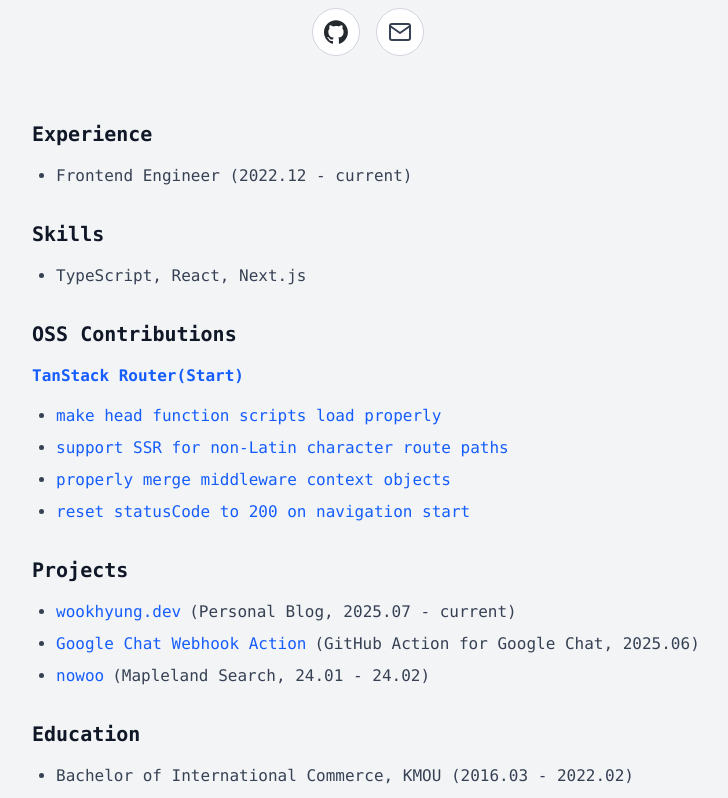
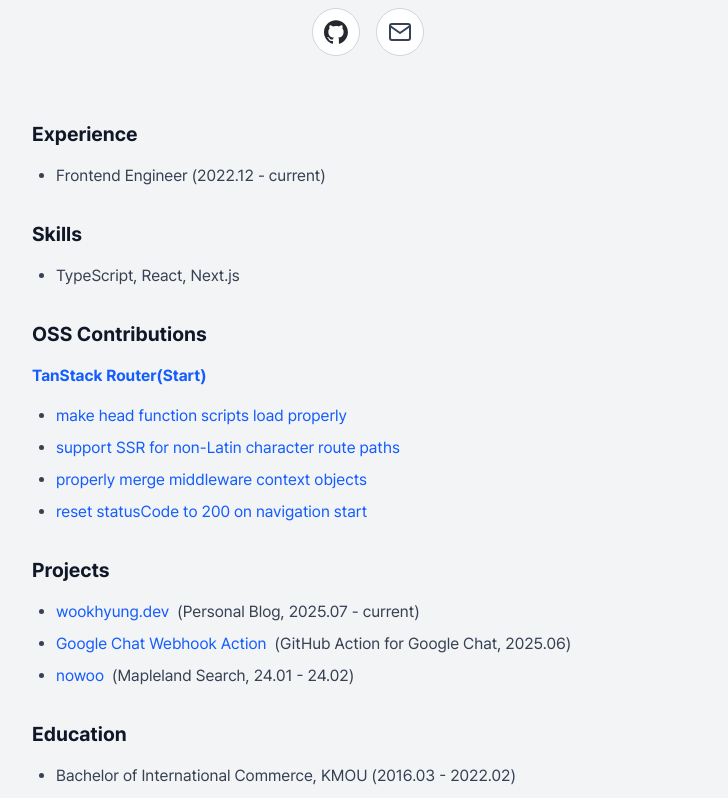
Before and after one commit to jamongsalguclub/wookhyung.dev, a Next.js app: page /about in a window 1280 px wide. Shown: the part 360-1158 px from the top of the page, without its empty margins (272-1000 px from the left). Built offline with nearby package versions, Linux system fonts and the light colour scheme; what @bprogress/next would draw is missing.

Commit message:
feat: Pretendard 폰트 추가 및 적용

```diff
--- a/src/app/about/page.tsx
+++ b/src/app/about/page.tsx
@@ -17,7 +17,7 @@ export const metadata: Metadata = {
 
 export default function AboutPage() {
   return (
-    <div className="min-h-screen py-12">
+    <div className="min-h-screen py-12 font-pretendard">
       <div className="flex flex-col items-center text-center pb-16">
         <div className="relative rounded-full overflow-hidden border-2 border-gray-300 mb-6">
           <Image
--- a/src/app/blog/[slug]/page.tsx
+++ b/src/app/blog/[slug]/page.tsx
@@ -72,7 +72,7 @@ export default async function Page({ params }: Props) {
 
   return (
     <>
-      <div className="flex flex-col gap-6 pb-40">
+      <div className="flex flex-col gap-6 pb-40 font-pretendard">
         <ProgressBar />
         <article className="py-6 prose max-w-none break-words">
           <h1>{post.title}</h1>
--- a/src/app/globals.css
+++ b/src/app/globals.css
@@ -434,3 +434,7 @@ pre[class*='language-'] > code[class*='language-'] {
     }
   }
 }
+
+@theme inline {
+  --font-pretendard: var(--font-pretendard);
+}
--- a/src/app/layout.tsx
+++ b/src/app/layout.tsx
@@ -3,6 +3,7 @@ import './globals.css';
 import { GoogleAnalytics } from '@next/third-parties/google';
 import { Analytics } from '@vercel/analytics/next';
 import type { Metadata } from 'next';
+import localFont from 'next/font/local';
 import serialize from 'serialize-javascript';
 
 import { Header } from '@/shared/ui/header';
@@ -67,14 +68,23 @@ const jsonLd = {
   description: 'Do you remember?',
 };
 
+const pretendard = localFont({
+  src: '../shared/fonts/PretendardVariable.woff2',
+  display: 'swap',
+  weight: '100 900',
+  variable: '--font-pretendard',
+});
+
 export default function RootLayout({
   children,
 }: Readonly<{
   children: React.ReactNode;
 }>) {
   return (
-    <html lang="en" suppressHydrationWarning>
-      <body className="font-mono max-w-4xl mx-auto py-6 px-4 min-h-dvh flex flex-col bg-gray-100">
+    <html lang="ko" className={pretendard.variable} suppressHydrationWarning>
+      <body
+        className={`font-mono max-w-3xl mx-auto py-6 px-4 min-h-dvh flex flex-col bg-gray-100`}
+      >
         <Providers>
           <Header />
           {children}
```
Also changed, not shown: src/shared/fonts/PretendardVariable.woff2 (added).
